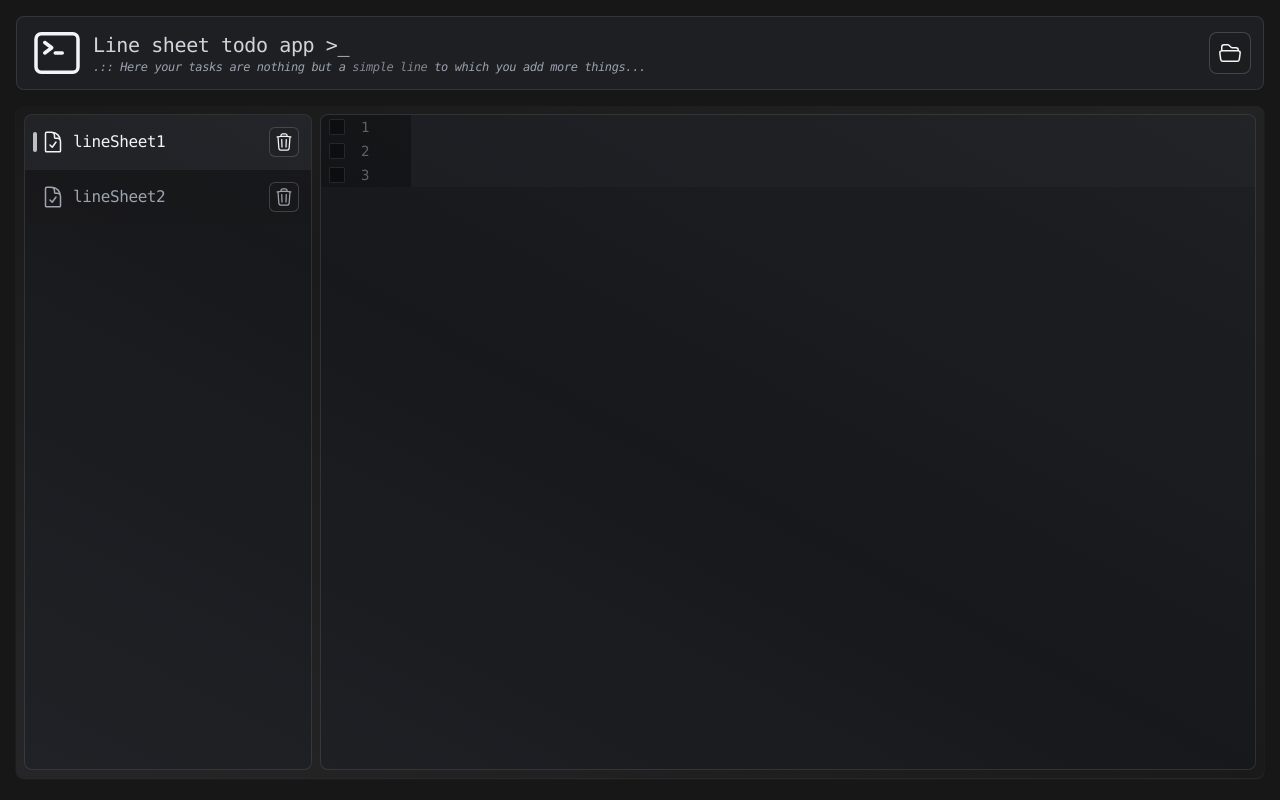
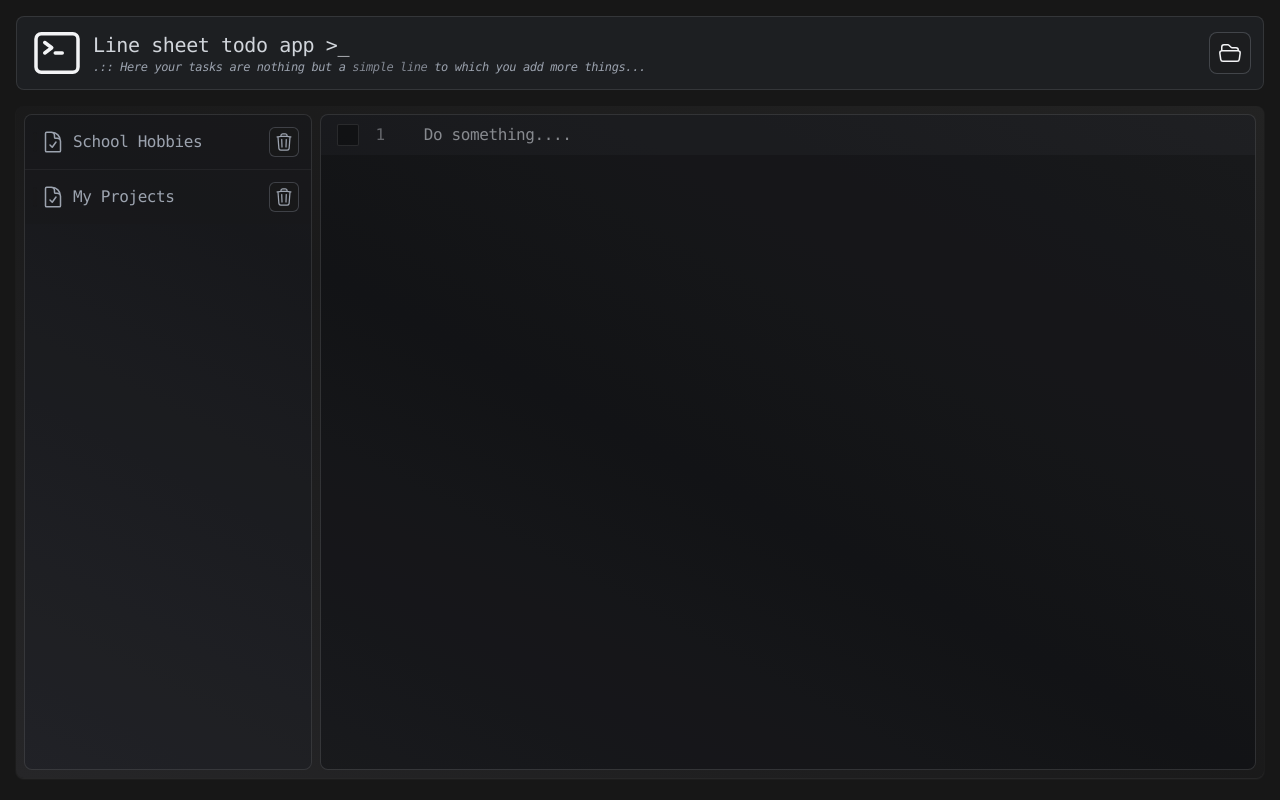
Before and after one commit to AmirMahdyJebreily/Line-sheet-ToDo-App, a Vue app in the folder line-sheet-todo-app/: page / in a window 1280 px wide. Built offline with nearby package versions, Linux system fonts and the light colour scheme.

Commit message:
Add current tab to line sheet manager

```diff
--- a/line-sheet-todo-app/package.json
+++ b/line-sheet-todo-app/package.json
@@ -3,7 +3,7 @@
   "version": "0.0.0",
   "private": true,
   "scripts": {
-    "dev": "vite --host",
+    "dev": "vite",
     "build": "vite build",
     "preview": "vite preview"
   },
--- a/line-sheet-todo-app/src/App.vue
+++ b/line-sheet-todo-app/src/App.vue
@@ -1,53 +1,11 @@
 <script setup>
 import { RouterView } from "vue-router";
 import HeaderSection from './components/App/HeaderSection.vue'
-import { inject, onMounted } from "vue";
-
-
-const storageKey = inject("STORAGE_KEY");
-
+import { onMounted } from "vue";
+import { StartStoring } from "./scripts/LinesManager"
 
 onMounted(() => {
-  if (localStorage.getItem(storageKey) === null) {
-    localStorage.setItem(storageKey, JSON.stringify({
-      'lineSheets': [
-        {
-          id: 0,
-          name: 'lineSheet1',
-          Todos: [
-            {
-              id: 0,
-              title: 'Some works to do...',
-              checked: false,
-              addonAttrs: [
-                {
-                  name: 'details',
-                  details: 'this is test...'
-                }
-              ]
-            }
-          ]
-        },
-        {
-          id: 1,
-          name: 'lineSheet2',
-          Todos: [
-            {
-              id: 0,
-              title: 'Some works to do...',
-              checked: false,
-              addonAttrs: [
-                {
-                  name: 'details',
-                  details: 'this is test...'
-                }
-              ]
-            }
-          ]
-        }
-      ]
-    }));
-  }
+  StartStoring();
 });
 
 
--- a/line-sheet-todo-app/src/components/App/Home/Tabs.vue
+++ b/line-sheet-todo-app/src/components/App/Home/Tabs.vue
@@ -1,9 +1,11 @@
 <script setup>
 import Tab from './Tabs/Tab.vue';
-import { ref,inject } from 'vue';
+import { ref } from 'vue';
+import { GetAllLineSheets } from '../../../scripts/LinesManager';
+
 const componentKey = ref(0);
 
-const forceRerender = () => {
+function forceRerender() {
     if (componentKey.value == 0) {
         componentKey.value += 1;
     }
@@ -12,14 +14,13 @@ const forceRerender = () => {
     }
 };
 
-const storageKey = inject("STORAGE_KEY");
-const data = JSON.parse(localStorage.getItem(storageKey));
+const linesheets = GetAllLineSheets();
 
 </script>
 
 <template>
     <div class="flex flex-col items-stretch justify-start scroll-py-4 h-full overflow-y-auto scroll-bar w-72 bg-gray-900/20 divide-y divide-white/5 border border-white/10 rounded-lg"
         @click="forceRerender()">
-        <Tab v-for="lineSheet in data.lineSheets" :tabId="lineSheet.id" :title="lineSheet.name" :key="componentKey" />
+        <Tab v-for="lineSheet in linesheets" :tabId="lineSheet.id" :title="lineSheet.name" :key="componentKey" />
     </div>
 </template>
--- a/line-sheet-todo-app/src/components/App/Home/Tabs/Tab.vue
+++ b/line-sheet-todo-app/src/components/App/Home/Tabs/Tab.vue
@@ -1,15 +1,16 @@
 <script setup>
-import { defineProps, reactive } from 'vue';
+import { defineProps, ref, watch, computed } from 'vue';
 import Sheeticon from '../../../icons/Sheeticon.vue';
 import DeleteSheeticon from '../../../icons/DeleteSheetIcon.vue';
 import IconButtonsm from '../../Utils/IconButtonsm.vue';
-import { useRouter, useRoute, RouterLink } from 'vue-router'
+import { useRouter, useRoute } from 'vue-router'
+import { setSelectedTab } from '../../../../scripts/LinesManager'
 
 const router = useRouter()
 const route = useRoute()
 const props = defineProps({
     tabId: {
-        type: String,
+        type: Number,
         required: true
     },
     title: {
@@ -18,48 +19,42 @@ const props = defineProps({
     }
 });
 
+const mainTagClasses = computed(() => {
+    if (activity.value) {
+        return "bg-blue-100/5 flex items-center justify-center pr-3 pl-2 py-3 gap-2 hover:bg-gray-400/20 w-full"
+    }
+    else {
+        return "flex items-center justify-center pr-3 pl-2 py-3 font-thin gap-2 bg-zinc-900/50 text-gray-400 hover:text-gray-300 hover:bg-gray-400/20 transition-colors duration-200 w-full"
+    }
+})
 
-const activity = reactive({ active: route.params.id == props.tabId });
+const activity = ref(parseInt(route.params.id) === props.tabId);
+
+function onClick() {
+    setSelectedTab(props.tabId);
+    router.replace({ name: 'home', params: { id: props.tabId + '' } })
+}
+
+watch(route.params.id, (newVal) => {
+    activity.value = parseInt(route.params.id) === props.tabId
+})
 
 </script>
 
 <template>
-    <template v-if="(activity.active == true)">
-        <RouterLink :to="(('/') + props.tabId)" :title="props.title">
-            <div
-                class="bg-blue-100/5 flex items-center justify-center pr-3 pl-2 py-3 gap-2 hover:bg-gray-400/20 w-full">
-                <div class=" flex justify-center items-center gap-1">
-                    <span class="h-5 w-1 bg-gray-200/80 rounded-full m-auto"></span>
+    <div @click="onClick()" :title="props.title" :class="mainTagClasses">
+        <div class="flex justify-center items-center gap-1">
+            <span
+                :class="(activity.value) ? 'h-5 w-1 bg-gray-200/80 rounded-full m-auto' : 'h-5 w-1 bg-zinc-900/10 rounded-full m-auto'"></span>
             <Sheeticon />
         </div>
         <div class="flex items-center justify-between gap-4 w-full">
             <span class="line-clamp-1 break-all">
-                        {{props.title}}
+                {{ props.title }}
             </span>
             <IconButtonsm title="Delete this linesheet">
                 <DeleteSheeticon />
             </IconButtonsm>
         </div>
     </div>
-        </RouterLink>
 </template>
-    <template v-else>
-        <RouterLink :to="(('/') + props.tabId)" :title="props.title">
-            <div
-                class="flex items-center justify-center pr-3 pl-2 py-3 font-thin gap-2 bg-zinc-900/50 text-gray-400 hover:text-gray-300 hover:bg-gray-400/20 transition-colors duration-200 h-full">
-                <div class=" flex justify-center items-center gap-1">
-                    <span class="h-5 w-1 bg-zinc-900/10 rounded-full m-auto"></span>
-                    <Sheeticon />
-                </div>
-                <div class="items-center justify-between gap-4 flex w-full">
-                    <span class="line-clamp-1 break-all">
-                        {{props.title}}
-                    </span>
-                    <IconButtonsm title="Delete this linesheet">
-                        <DeleteSheeticon />
-                    </IconButtonsm>
-                </div>
-            </div>
-        </RouterLink>
-    </template>
-</template>
--- a/line-sheet-todo-app/src/components/App/Home/TodoLines/Utils/Checkbox.vue
+++ b/line-sheet-todo-app/src/components/App/Home/TodoLines/Utils/Checkbox.vue
@@ -11,8 +11,8 @@ const checkBoxStateLogicManager = reactive({
 </script>
 
 <template>
-    <button class="justify-center items-center bg-black/30 w-4 h-4 inline-flex rounded-sm border border-white/10 select-none hover:bg-zinc-900 transition-colors duration-300" @click="checkBoxStateLogicManager.changeState()">
-        <svg xmlns="http://www.w3.org/2000/svg" viewBox="0 0 20 20" fill="currentColor" class="w-3 h-3 opacity-95" v-show="checkBoxStateLogicManager.state === 'active'">
+    <button class="justify-center items-center flex-none bg-black/30 w-[1.4rem] h-[1.4rem] max-h-[1.4rem] inline-flex rounded-sm border border-white/10 select-none hover:bg-zinc-900 transition-colors duration-300" @click="checkBoxStateLogicManager.changeState()">
+        <svg xmlns="http://www.w3.org/2000/svg" viewBox="0 0 20 20" fill="currentColor" class="w-4 h-4 opacity-95" v-show="checkBoxStateLogicManager.state === 'active'">
             <path fill-rule="evenodd" d="M16.704 4.153a.75.75 0 01.143 1.052l-8 10.5a.75.75 0 01-1.127.075l-4.5-4.5a.75.75 0 011.06-1.06l3.894 3.893 7.48-9.817a.75.75 0 011.05-.143z" clip-rule="evenodd" />
           </svg>
     </button>
--- a/line-sheet-todo-app/src/main.js
+++ b/line-sheet-todo-app/src/main.js
@@ -6,7 +6,6 @@ import "./style.css";
 
 const app = createApp(App);
 
-app.provide('STORAGE_KEY', 'jcs_lsh_todoslist');
 app.use(router);
 
 app.mount("#app");
--- /dev/null
+++ b/line-sheet-todo-app/src/scripts/LinesManager.js
@@ -0,0 +1,64 @@
+import { ref } from 'vue';
+
+export const storageKey = "jcs_lsh_todoslist"
+
+export const currentLineSheet = ref(-1);
+
+export let data = {
+    'lineSheets': [
+        {
+            id: 0,
+            name: 'School Hobbies',
+            Todos: [
+                {
+                    id: 0,
+                    title: 'Some works to do...',
+                    checked: false,
+                    addonAttrs: [
+                        {
+                            name: 'details',
+                            details: 'this is test...'
+                        }
+                    ]
+                }
+            ]
+        },
+        {
+            id: 1,
+            name: 'My Projects',
+            Todos: [
+                {
+                    id: 0,
+                    title: 'Some works to do...',
+                    checked: false,
+                    addonAttrs: [
+                        {
+                            name: 'details',
+                            details: 'this is test...'
+                        }
+                    ]
+                }
+            ]
+        }
+    ]
+}
+
+export function StartStoring() {
+    if (localStorage.getItem(storageKey) === null) {
+        localStorage.setItem(storageKey, JSON.stringify(data));
+    }
+}
+
+export function GetAllLineSheets() {
+    Load();
+    return data.lineSheets;
+}
+
+function Load() {
+    StartStoring();
+    data = JSON.parse(localStorage.getItem(storageKey))
+}
+
+export function setSelectedTab(id) {
+    currentLineSheet.value = id;
+}
--- a/line-sheet-todo-app/src/views/HomeView.vue
+++ b/line-sheet-todo-app/src/views/HomeView.vue
@@ -7,49 +7,27 @@ import Checkbox from '../components/App/Home/TodoLines/Utils/Checkbox.vue';
 
 <template>
   <main class="w-full h-full flex flex-col gap-0 items-start justify-center p-4 pb-28">
-    <div class="w-full bg-gradient-to-tr from-main to-white/5 via-main/20 h-full flex justify-center items-stretch rounded-lg m-auto shadow-sm shadow-gray-50/10 overflow-hidden p-2 gap-2">
+    <div
+      class="w-full bg-gradient-to-tr from-main to-white/5 via-main/20 h-full flex justify-center items-stretch rounded-lg m-auto shadow-sm shadow-gray-50/10 overflow-hidden p-2 gap-2">
       <Tabs />
-      <section class="flex-1 bg-gray-900/20 border border-white/10 rounded-lg font-mono text-gray-300/80 overflow-hidden">
+      <section
+        class="flex-1 bg-gray-900/20 border border-white/10 rounded-lg font-mono text-gray-300/80 overflow-hidden py-2">
 
-        <div class="flex items-stretch justify-start text-sm">
+        <!-- lines list -->
+        <div class="flex flex-col items-start justify-start pb-2">
 
-          <div class="bg-black/20 flex items-center justify-start h-full pl-2 py-0.5">
+          <div class="flex items-center justify-start text px-4">
+
             <Checkbox />
             <span class="opacity-50 pl-4 pr-2 w-[65.59px]">1</span>
+            <p class="bg-transparent outline-none border-none w-full h-full px-3 opacity-75"> Do something....</p>
           </div>
-
-          <div class="flex items-center bg-gray-500/5 opacity-90 w-full">
-            <input type="text" class="bg-transparent outline-none border-none w-full h-full px-3"/>
-          </div>
-
         </div>
 
-        <div class="flex items-stretch justify-start text-sm">
-
-          <div class="bg-black/20 flex items-center justify-start h-full pl-2 py-0.5">
-            <Checkbox />
-            <span class="opacity-50 pl-4 pr-2 w-[65.59px]">2</span>
-          </div>
-
-          <div class="flex items-center bg-gray-500/5 opacity-90 w-full">
-            <input type="text" class="bg-transparent outline-none border-none w-full h-full px-3"/>
-          </div>
-
+        <div class="w-full h-full flex items-start justify-start text px-4 bg-black/20">
+          <input class="bg-transparent outline-none border-none w-full align-middle px-3 opacity-75" type="text" />
         </div>
 
-
-        <div class="flex items-stretch justify-start text-sm">
-
-          <div class="bg-black/20 flex items-center justify-start h-full pl-2 py-0.5">
-            <Checkbox />
-            <span class="opacity-50 pl-4 pr-2 w-[65.59px]">3</span>
-          </div>
-
-          <div class="flex items-center bg-gray-500/5 opacity-90 w-full">
-            <input type="text" class="bg-transparent outline-none border-none w-full h-full px-3"/>
-          </div>
-
-        </div>
 
       </section>
     </div>
```
Lines whose indentation alone changed are shown as unchanged.
